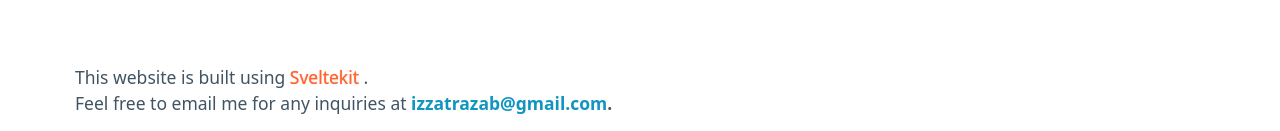
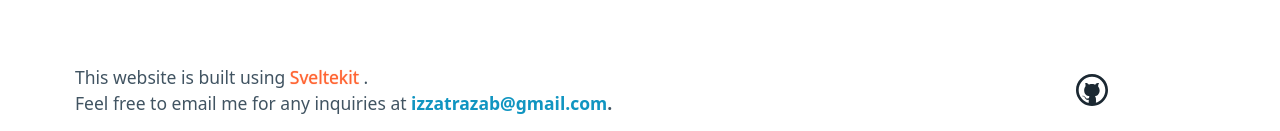
Before and after one commit to izzatrazab/DecodeEfficiency, a SvelteKit app: page /category in a window 1280 px wide. Shown: the part 666-797 px from the top of the page. Built offline with nearby package versions, Linux system fonts and the light colour scheme.

Commit message:
+layout.svelte: github svg: change color when theme changing

```diff
--- /dev/null
+++ b/src/lib/logo/github.svelte
@@ -0,0 +1,26 @@
+<script lang="ts">
+	export let size: number = 30
+</script>
+
+<a href="https://github.com/izzatrazab" target="_blank">
+	<svg
+		xmlns="http://www.w3.org/2000/svg"
+		viewBox="-3 -3 30 30"
+		fill-rule="evenodd"
+		width={size}
+		height={size}
+	>
+		<path
+			d="M12 2C6.477 2 2 6.477 2 12s4.477 10 10 10 10-4.477 10-10S17.523 2 12 2zM0 12C0 5.373 5.373 0 12 0s12 5.373 12 12-5.373 12-12 12S0 18.627 0 12z"
+		/>
+		<path
+			d="M9.592 22.736c-.097-.125-.097-1.237 0-3.337-1.036.036-1.69-.036-1.964-.216-.41-.269-.82-1.1-1.184-1.685s-1.171-.678-1.498-.809-.408-.664.899-.261 1.37 1.502 1.782 1.759 1.398.145 1.844-.061.414-.972.493-1.276c.101-.283-.254-.346-.262-.349-.436 0-2.727-.498-3.356-2.717s.181-3.668.614-4.292c.288-.416.263-1.301-.077-2.657 1.232-.157 2.182.23 2.852 1.163.001.005.878-.521 2.263-.521s1.878.429 2.257.521.683-1.633 3.026-1.163c-.489.962-.899 2.163-.586 2.657s1.54 2.064.786 4.292c-.503 1.485-1.491 2.391-2.964 2.717-.169.054-.253.141-.253.261 0 .18.228.2.557 1.043.219.562.235 2.168.047 4.818l-1.11.244c-.469.074-.978.115-1.478.131a8.42 8.42 0 0 1-1.365-.05 9.9 9.9 0 0 1-1.327-.212z"
+		/>
+	</svg>
+</a>
+
+<style>
+	a {
+		color: var(--h1-color);
+	}
+</style>
--- a/src/routes/+layout.svelte
+++ b/src/routes/+layout.svelte
@@ -1,5 +1,5 @@
 <script lang="ts">
-	import githubLogo from '$lib/logo/github.svg'
+	import Github from '$lib/logo/github.svelte'
 	import { categories } from '$lib/types'
 	let dialog: boolean = false
 </script>
@@ -20,17 +20,15 @@
 	<slot />
 </main>
 <dialog open={dialog}>
-	<div class="card" id="category-card" >
+	<div class="card" id="category-card">
 		<header>
 			<span><strong>Categories:</strong></span>
-			<button on:click={() => (dialog = false)}>
-				✕
-			</button>
+			<button on:click={() => (dialog = false)}> ✕ </button>
 		</header>
 		<div>
 			{#each categories as category}
 				<a href="/category/{category}" style="display: contents;">
-					<button class="outline" on:click={()=>dialog = false}>
+					<button class="outline" on:click={() => (dialog = false)}>
 						{category}
 					</button>
 				</a>
@@ -58,9 +56,7 @@
 			</b>
 		</small>
 		<div>
-			<a href="https://github.com/izzatrazab" target="_blank">
-				<img class="logo" src={githubLogo} alt="github" />
-			</a>
+			<Github size={40} />
 		</div>
 	</div>
 </footer>
@@ -142,7 +138,7 @@
 		aspect-ratio: 1;
 		border-radius: 50%;
 		border: none;
-		font-weight:bolder;
+		font-weight: bolder;
 		color: white !important;
 		background-color: rgba(128, 128, 128, 0.244);
 	}
```
Also changed, not shown: src/lib/logo/github.svg (deleted).
